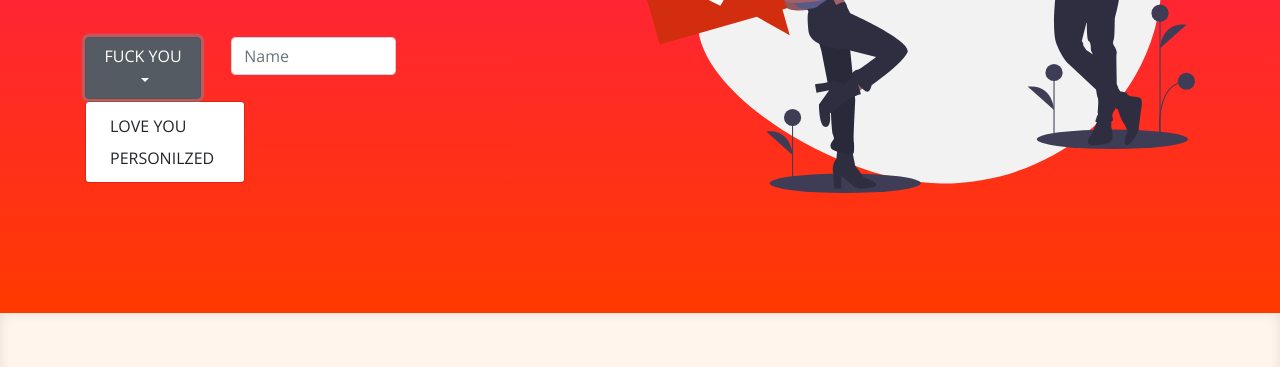
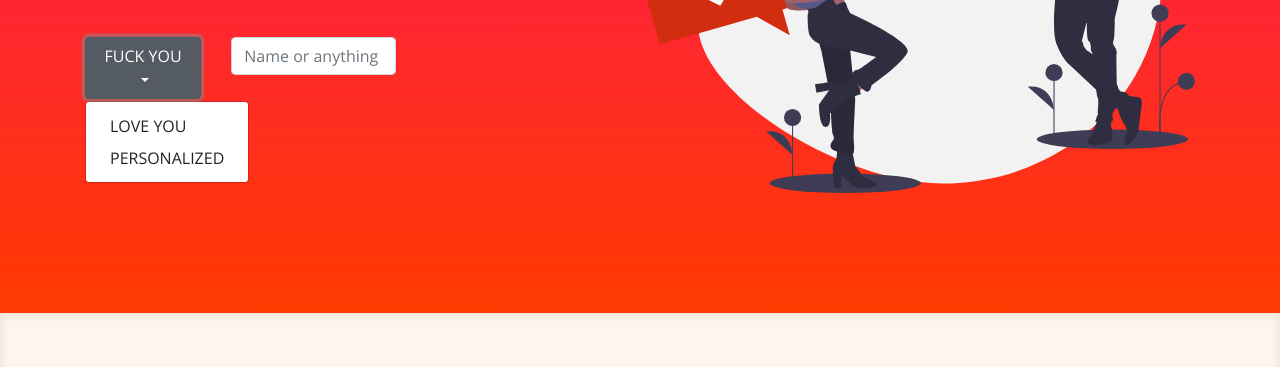
Before and after one commit to pablo11/ethernal, a plain HTML site: page frontend/index.html in a window 1280 px wide. Both pictures are taken after a click on the button "FUCK YOU". Shown: the part 433-800 px from the top of the page. Drawn offline with nearby package versions, Linux system fonts and the light colour scheme; files whose address does not match are found by name.

Commit message:
Update index.html

```diff
--- a/frontend/index.html
+++ b/frontend/index.html
@@ -105,13 +105,13 @@
                 </button>
                 <div class="dropdown-menu" aria-labelledby="dropdownMenuButton">
                   <a class="dropdown-item" href="#">LOVE YOU</a>
-                  <a class="dropdown-item" href="#">PERSONILZED</a>
+                  <a class="dropdown-item" href="#">PERSONALIZED</a>
                 </div>
               </div>
             </div>
             <div class="col-md-4">
               <input type="email" class="form-control" id="exampleInputEmail1" aria-describedby="emailHelp"
-                placeholder="Name">
+                placeholder="Name or anything">
             </div>
           </div>
         </div>
```
